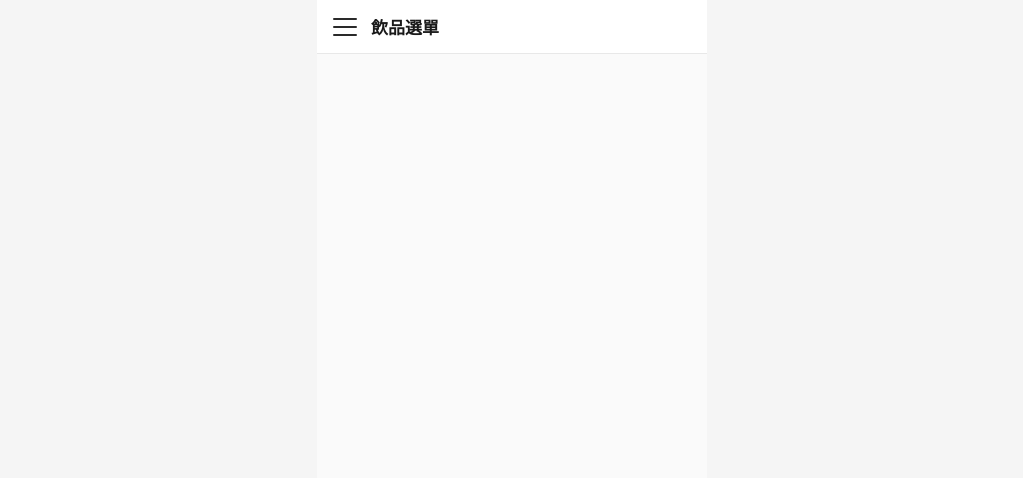
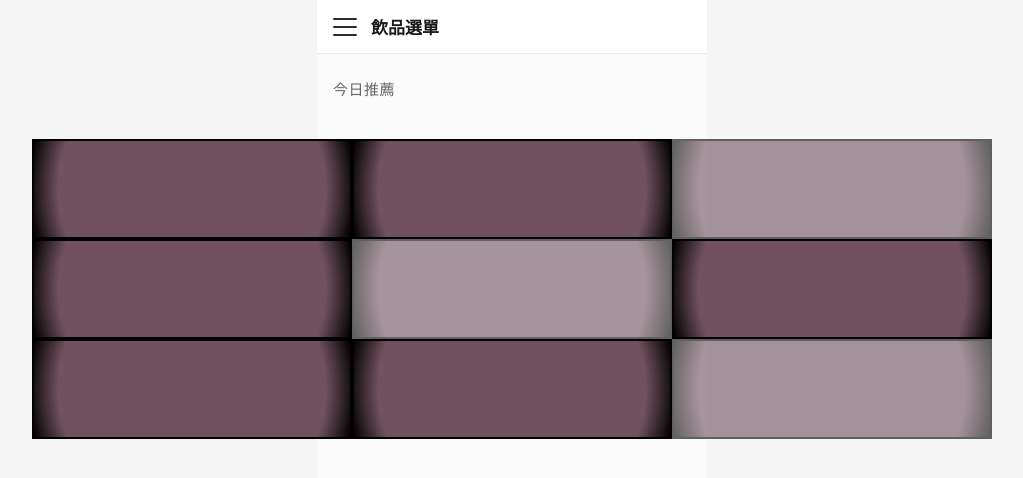
Before and after one commit to yoshuu/vue-drink-menu, a Vue app: page / in a window 1280 px wide. Shown: the top 478 px of the page, without its empty margins (128-1151 px from the left). Built offline with nearby package versions, Linux system fonts and the light colour scheme.

Commit message:
feat: add nine-grid layout and cell flash animation

```diff
--- a/src/App.vue
+++ b/src/App.vue
@@ -1,5 +1,6 @@
 <script setup>
 import { ref } from 'vue'
+import BingoGrid from './components/BingoGrid.vue'
 import SideDrawer from './components/SideDrawer.vue'
 
 const drawerOpen = ref(false)
@@ -17,6 +18,12 @@ const drawerOpen = ref(false)
     </header>
 
     <main class="main-content">
+      <section class="grid-section">
+        <h2 class="section-title">今日推薦</h2>
+        <div class="grid-container">
+          <BingoGrid />
+        </div>
+      </section>
     </main>
 
     <SideDrawer :open="drawerOpen" @close="drawerOpen = false" />
@@ -75,4 +82,18 @@ const drawerOpen = ref(false)
 .main-content {
   padding: 24px 16px;
 }
+
+.section-title {
+  font-size: 15px;
+  font-weight: 500;
+  color: #666;
+  margin: 0 0 20px;
+  letter-spacing: 0.5px;
+}
+
+.grid-container {
+  display: flex;
+  justify-content: center;
+  padding: 20px 0;
+}
 </style>
--- /dev/null
+++ b/src/components/BingoGrid.vue
@@ -0,0 +1,49 @@
+<script setup>
+const BLINK_INDEXES = [2, 4, 8]
+</script>
+
+<template>
+  <div class="grid-wrapper">
+    <!-- 動畫方式一：CSS @keyframes — 指定格子持續閃爍 -->
+    <div class="grid-cells">
+      <div
+        v-for="(_, idx) in 9"
+        :key="idx"
+        class="bingo-cell"
+        :class="{ 'bingo-cell--blink': BLINK_INDEXES.includes(idx) }"
+      />
+    </div>
+  </div>
+</template>
+
+<style scoped>
+.grid-wrapper {
+  position: relative;
+  display: inline-block;
+}
+
+.grid-cells {
+  display: grid;
+  grid-template-columns: repeat(3, calc(100vw / 4));
+}
+
+.bingo-cell {
+  width: calc(100vw / 4);
+  height: 100px;
+  border: 2px solid black;
+  background: radial-gradient(circle, rgba(113, 81, 95, 1) 81%, rgba(0, 0, 0, 1) 100%);
+  box-sizing: border-box;
+}
+
+/* 動畫方式一：CSS @keyframes 淡入淡出閃爍 */
+.bingo-cell--blink {
+  animation: cell-blink 1.4s ease-in-out infinite;
+}
+
+@keyframes cell-blink {
+  0%   { opacity: 1; }
+  40%  { opacity: 0.6; }
+  60%  { opacity: 0.6; }
+  100% { opacity: 1; }
+}
+</style>
```
